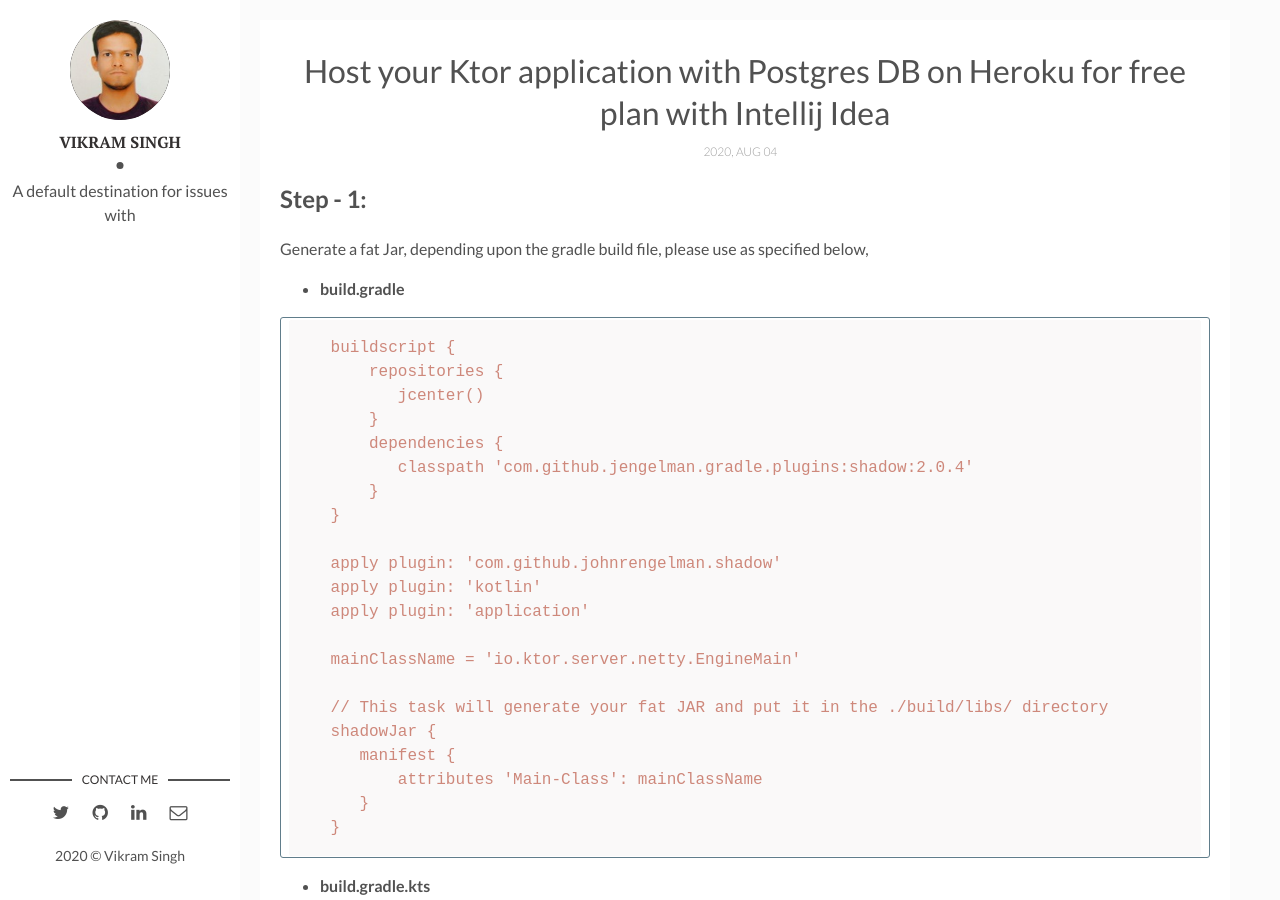
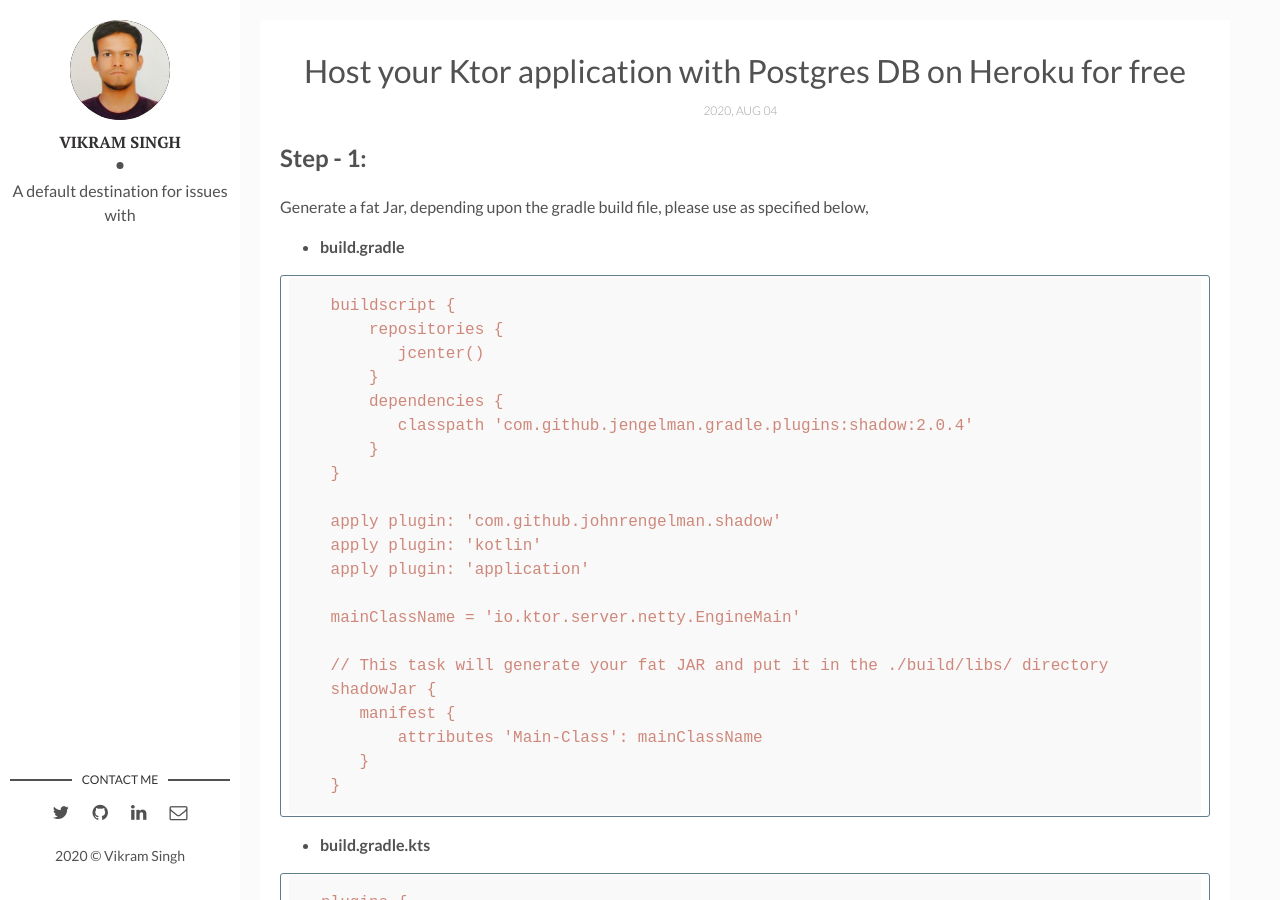
Before and after one commit to TheReprator/reprator.github.io, a Jekyll site: the page built from _posts/2020-08-04-Host-your-ktor-application-on-heroku.markdown, in a window 1280 px wide and 900 px high. Built offline with Jekyll 4.4.1, drawn with Linux system fonts in a browser that asks for light colours; comment, search, counter and statistics services are not loaded.

Commit message:
title changed

```diff
--- a/_posts/2020-08-04-Host-your-ktor-application-on-heroku.markdown
+++ b/_posts/2020-08-04-Host-your-ktor-application-on-heroku.markdown
@@ -1,6 +1,6 @@
 ---
 layout: post
-title: Host your Ktor application with Postgres DB on Heroku for free plan with Intellij Idea
+title: Host your Ktor application with Postgres DB on Heroku for free
 date: 2020-08-04
 fig-caption: # Add figcaption (optional)
 tags: [Ktor, Heroku, Postgres, Intellij]
```
